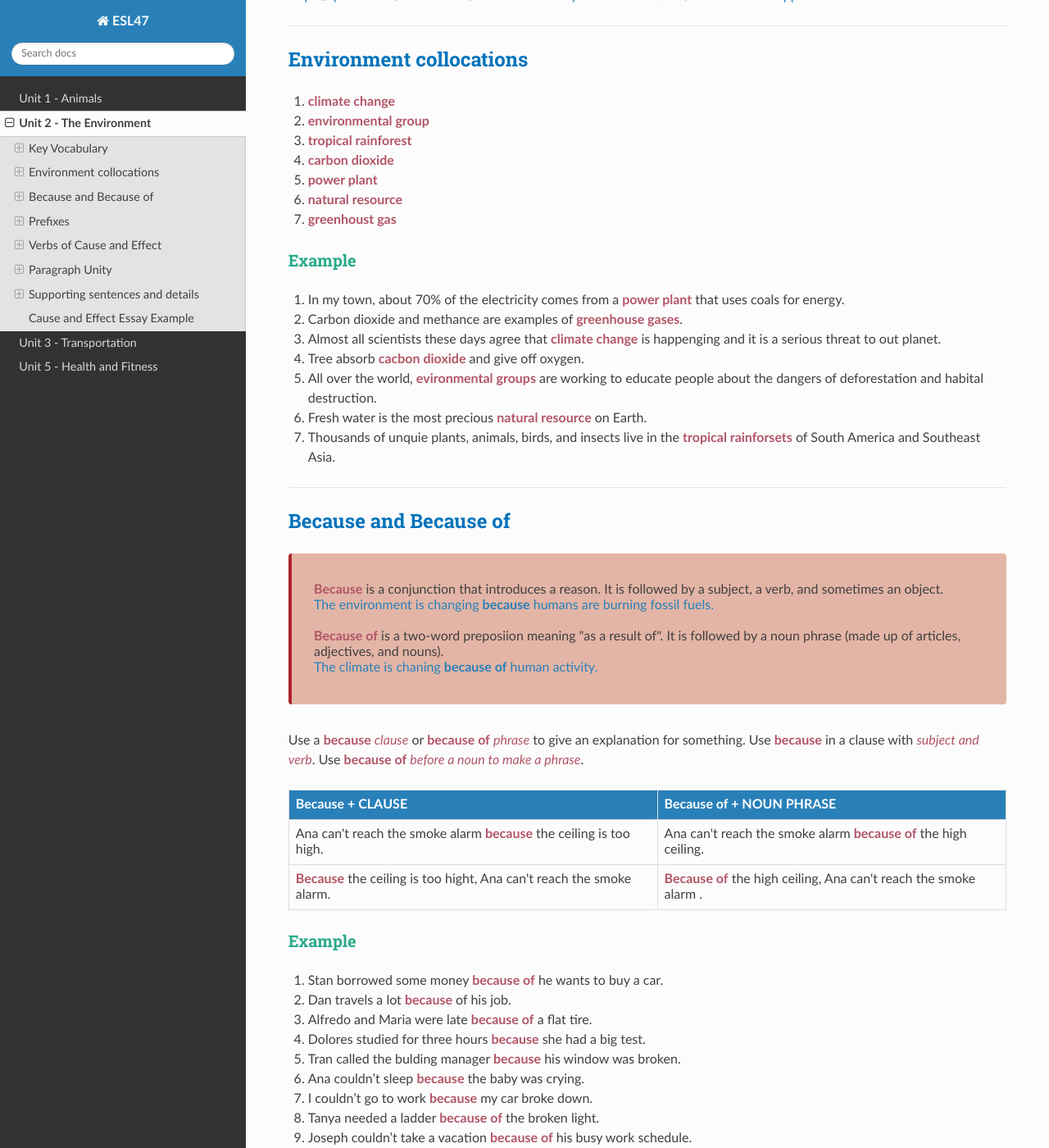
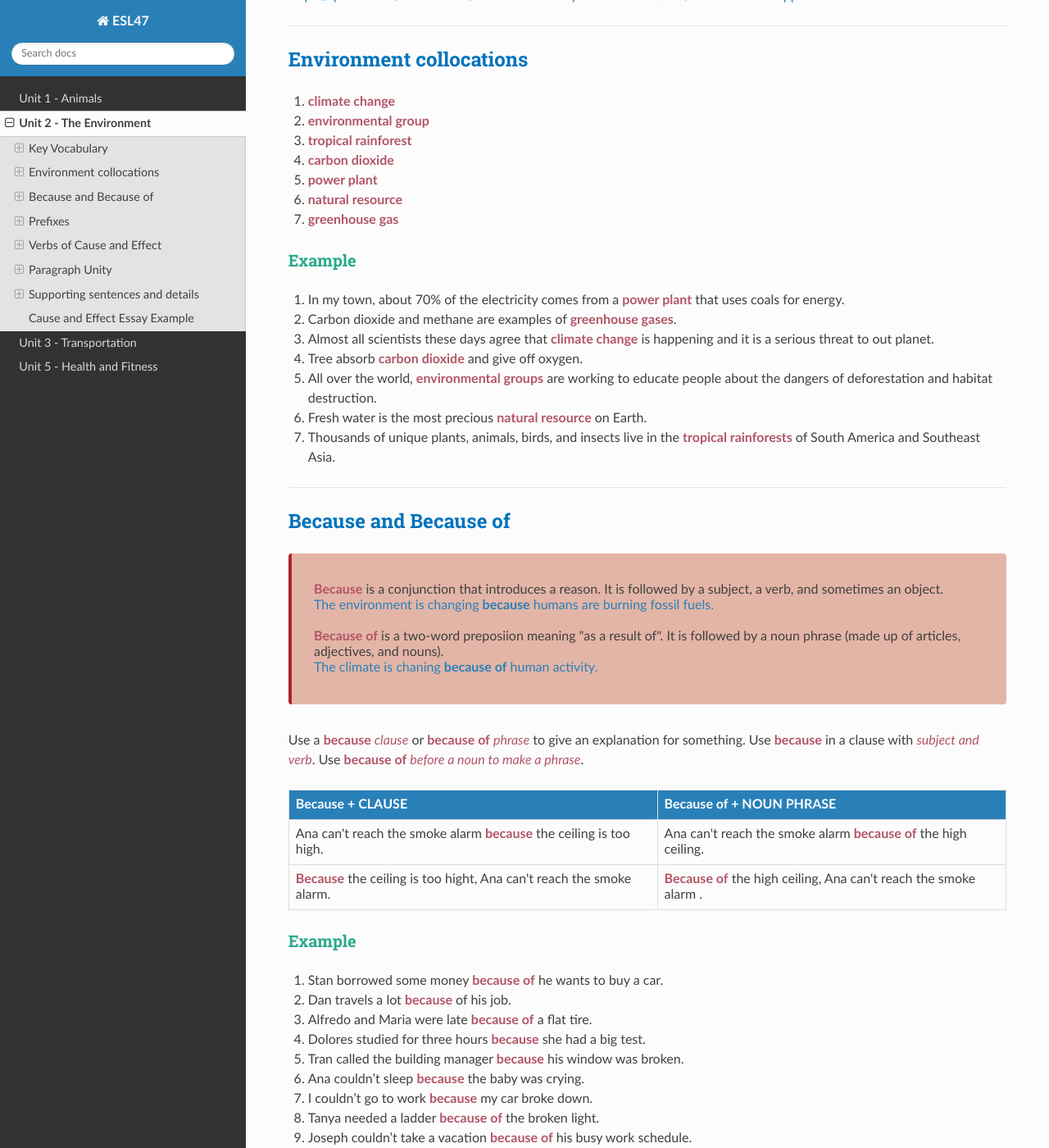
Before and after one commit to vpa24/ESL-47---Intermediate-Low-Integrated-Reading-Writing, a Sphinx documentation site: the page built from docs/source/unit2.md, in a window 1280 px wide and 1400 px high, scrolled down 2282 px. Shown: the whole window at 82% size. Built offline with Sphinx 7.4.7 and the Read the Docs theme 2.0.0, drawn with Linux system fonts in a browser that asks for light colours; some of the changed text lies outside the part shown.

Commit message:
fixed spelling errors of unit 2

```diff
--- a/docs/source/unit2.md
+++ b/docs/source/unit2.md
@@ -95,17 +95,17 @@
 4. **carbon dioxide**
 5. **power plant**
 6. **natural resource**
-7. **greenhoust gas**
+7. **greenhouse gas**
 
 #### Example
 
 1. In my town, about 70% of the electricity comes from a **power plant** that uses coals for energy.
-2. Carbon dioxide and methance are examples of **greenhouse gases**.
-3. Almost all scientists these days agree that **climate change** is happenging and it is a serious threat to out planet.
-4. Tree absorb **cacbon dioxide** and give off oxygen.
-5. All over the world, **evironmental groups** are working to educate people about the dangers of deforestation and habital destruction.
+2. Carbon dioxide and methane are examples of **greenhouse gases**.
+3. Almost all scientists these days agree that **climate change** is happening and it is a serious threat to out planet.
+4. Tree absorb **carbon dioxide** and give off oxygen.
+5. All over the world, **environmental groups** are working to educate people about the dangers of deforestation and habitat destruction.
 6. Fresh water is the most precious **natural resource** on Earth.
-7. Thousands of unquie plants, animals, birds, and insects live in the **tropical rainforsets** of South America and Southeast Asia.
+7. Thousands of unique plants, animals, birds, and insects live in the **tropical rainforests** of South America and Southeast Asia.
 
 ---
 
@@ -146,7 +146,7 @@ Use **because** in a clause with _subject and verb_. Use **because of** _before
 2. Dan travels a lot **because** of his job.
 3. Alfredo and Maria were late **because of** a flat tire.
 4. Dolores studied for three hours **because** she had a big test.
-5. Tran called the bulding manager **because** his window was broken.
+5. Tran called the building manager **because** his window was broken.
 6. Ana couldn't sleep **because** the baby was crying.
 7. I couldn't go to work **because** my car broke down.
 8. Tanya needed a ladder **because of** the broken light.
```
Also changed, not shown: other parts of docs/source/unit2.md (+2 -2 lines).
